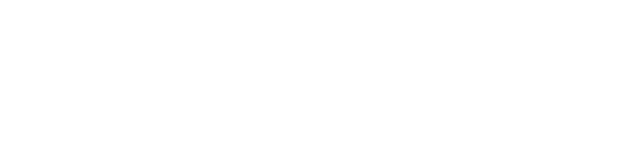
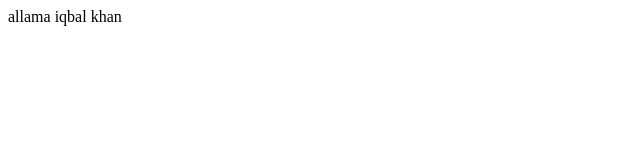
Before and after one commit to khanallama/git_tutorial, a plain HTML site: page index.html in a window 1280 px wide. Shown: the whole page, without its empty margins (0-640 px from the left). Drawn offline with Linux system fonts and the light colour scheme.

Commit message:
checking master branch

```diff
--- a/index.html
+++ b/index.html
@@ -6,6 +6,6 @@
     <meta name="viewport" content="width=device-width, initial-scale=1.0">
 </head>
 <body>
-
+    allama iqbal khan
 </body>
 </html>
```
